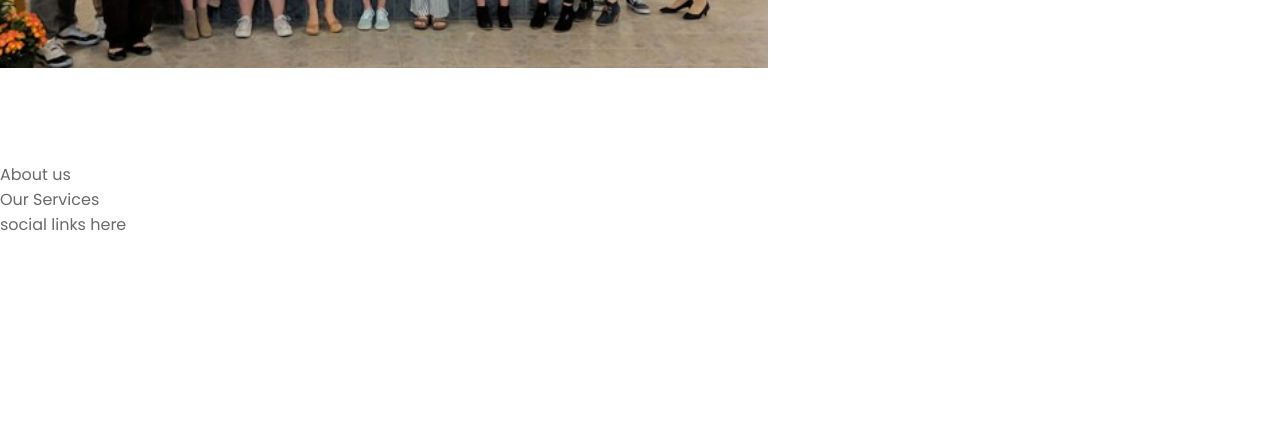
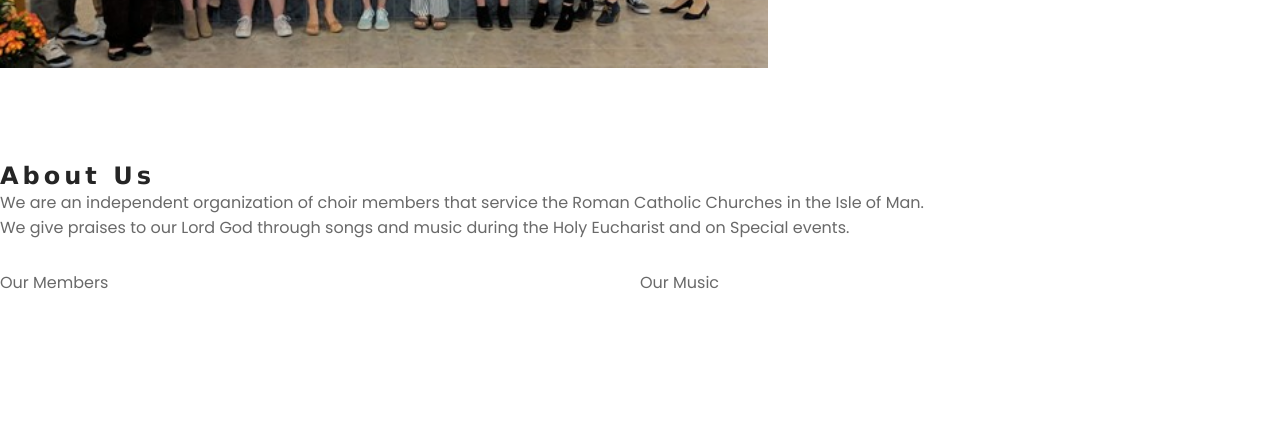
Before and after one commit to Yojative05/Christian_Song_Family_Choir, a plain HTML site: page index.html in a window 1280 px wide. Shown: the part 513-952 px from the top of the page. Before the commit the page ends 800 px from the top, so only its background shows below. Drawn offline with Linux system fonts and the light colour scheme; a web font is replaced by a local one.

Commit message:
About us main structure and trial of positioning

```diff
--- a/assets/css/style.css
+++ b/assets/css/style.css
@@ -23,6 +23,7 @@ h1, h2 {
 #logo {
     float: left;
     font-size: 280%;
+    margin-left: 30px;
 }
 
 /* navigation links */
@@ -93,3 +94,20 @@ h1, h2 {
 #tagline h2 {
     font-size: 200%;
 }
+
+/* about us section */
+#about-us {
+    height: 600px;
+}
+
+#left-about {
+    padding-top: 30px;
+    width: 50%;
+    float: left;
+}
+
+#right-about {
+    padding-top: 30px;
+    width: 50%;
+    float: right;
+}
--- a/index.html
+++ b/index.html
@@ -39,8 +39,12 @@
             <h3>...through Music and Active Apostleship...</h3>
         </div>
     </section>
-    <section>
-        About us
+    <section id="about-us">
+        <h1>About Us</h1>
+        <p>We are an independent organization of choir members that service the Roman Catholic Churches in the Isle of Man.</p>
+        <p>We give praises to our Lord God through songs and music during the Holy Eucharist and on Special events.</p>
+        <div id="left-about">Our Members</div>
+        <div id="right-about">Our Music</div>
     </section>
     <section>
         Our Services
```
